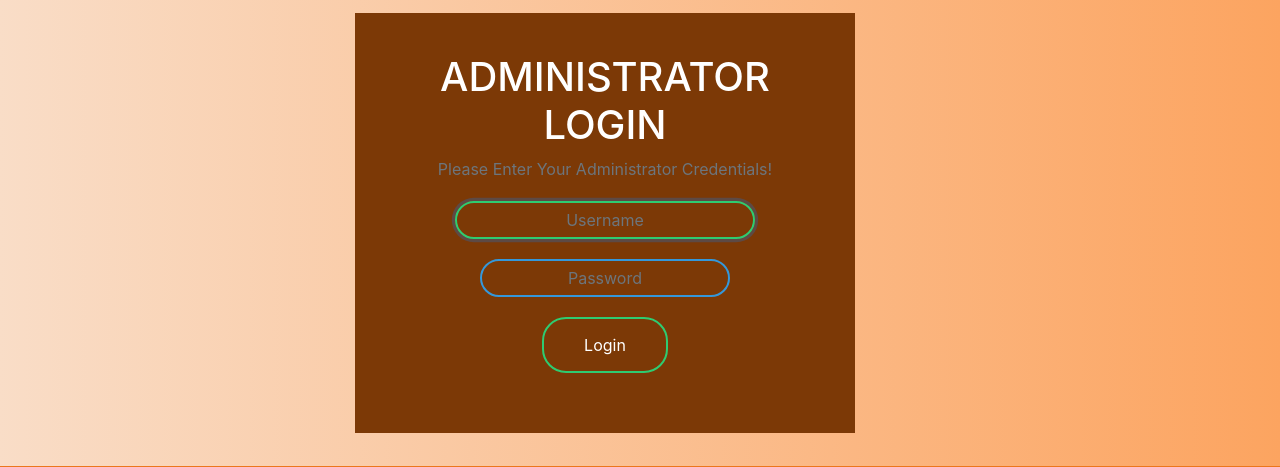
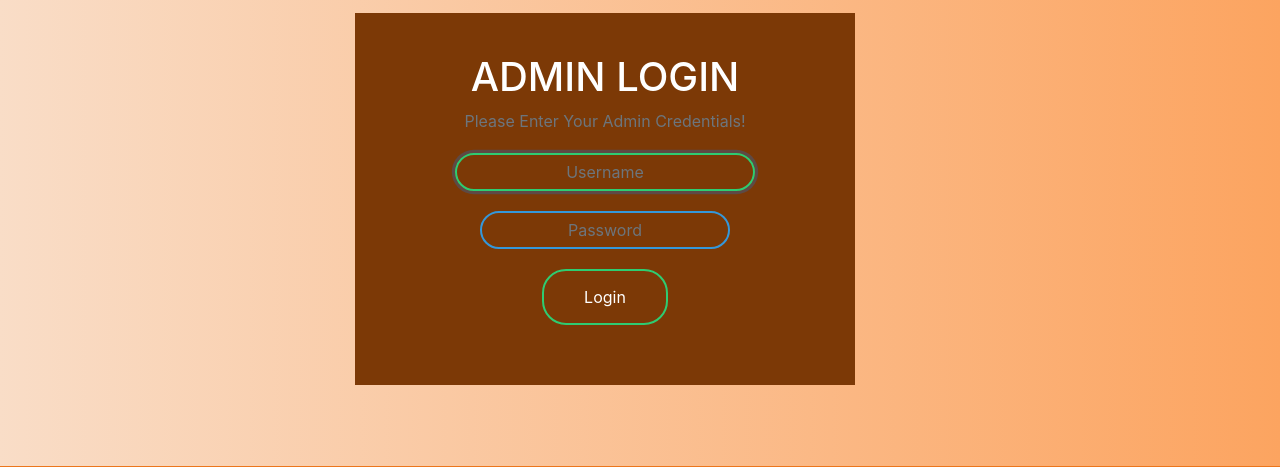
Before and after one commit to X22212051Manvendra/quizzzer, a Django app: page /adminlogin in a window 1280 px wide. Shown: the part 88-555 px from the top of the page. Run offline with Django 3.2, Linux system fonts and the light colour scheme; some libraries are stand-ins or nearby versions.

Commit message:
revert the changes

```diff
--- a/templates/quiz/adminlogin.html
+++ b/templates/quiz/adminlogin.html
@@ -83,8 +83,8 @@
             <div class="card">
                 <form class="box" method="post">
                     {% csrf_token %}
-                    <h1>Administrator Login</h1>
-                    <p class="text-muted"> Please Enter Your Administrator Credentials!</p>
+                    <h1>Admin Login</h1>
+                    <p class="text-muted"> Please Enter Your Admin Credentials!</p>
 
                      {% render_field form.username class="form-control" placeholder="Username" %}
                      {% render_field form.password class="form-control" placeholder="Password" %}
```
